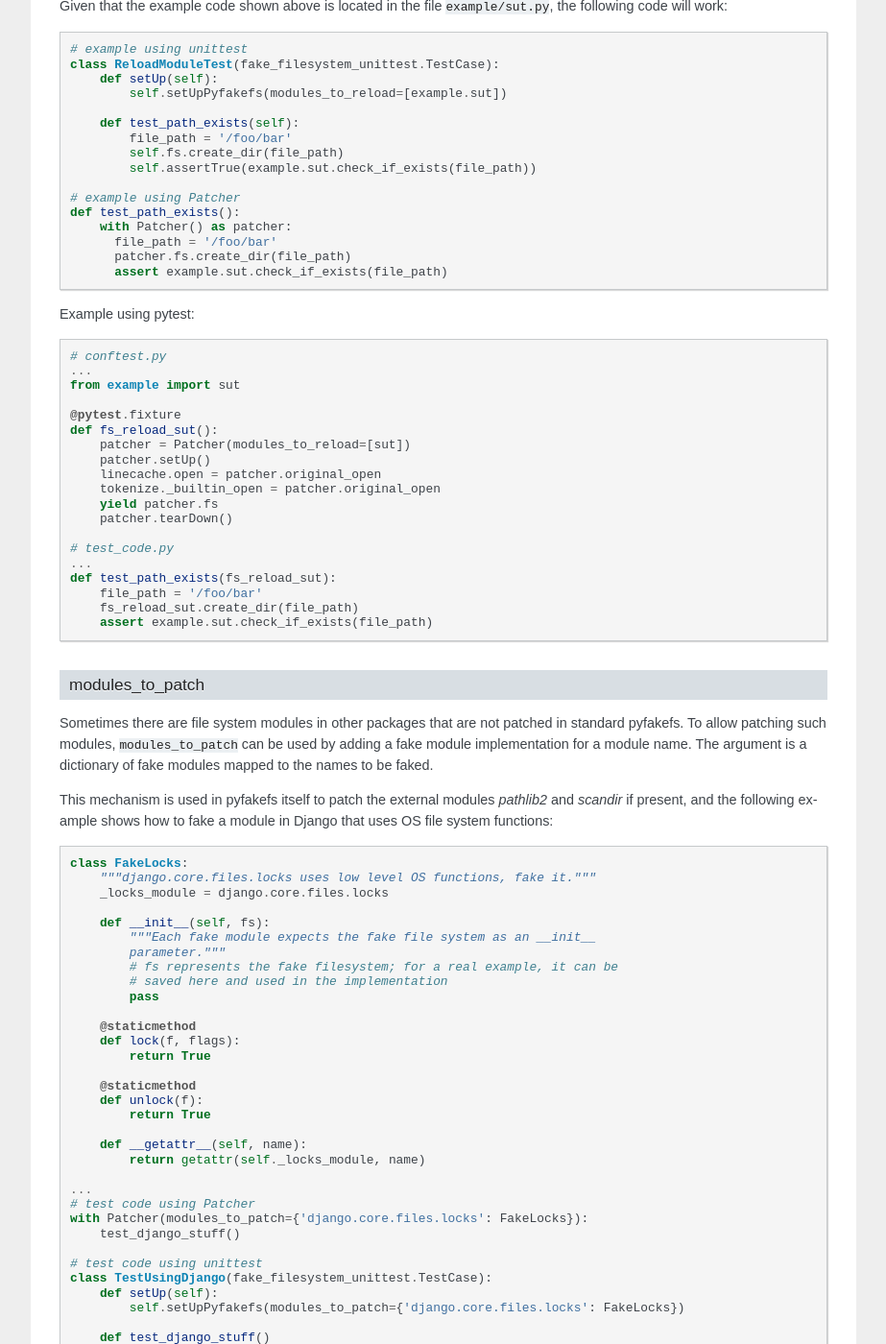
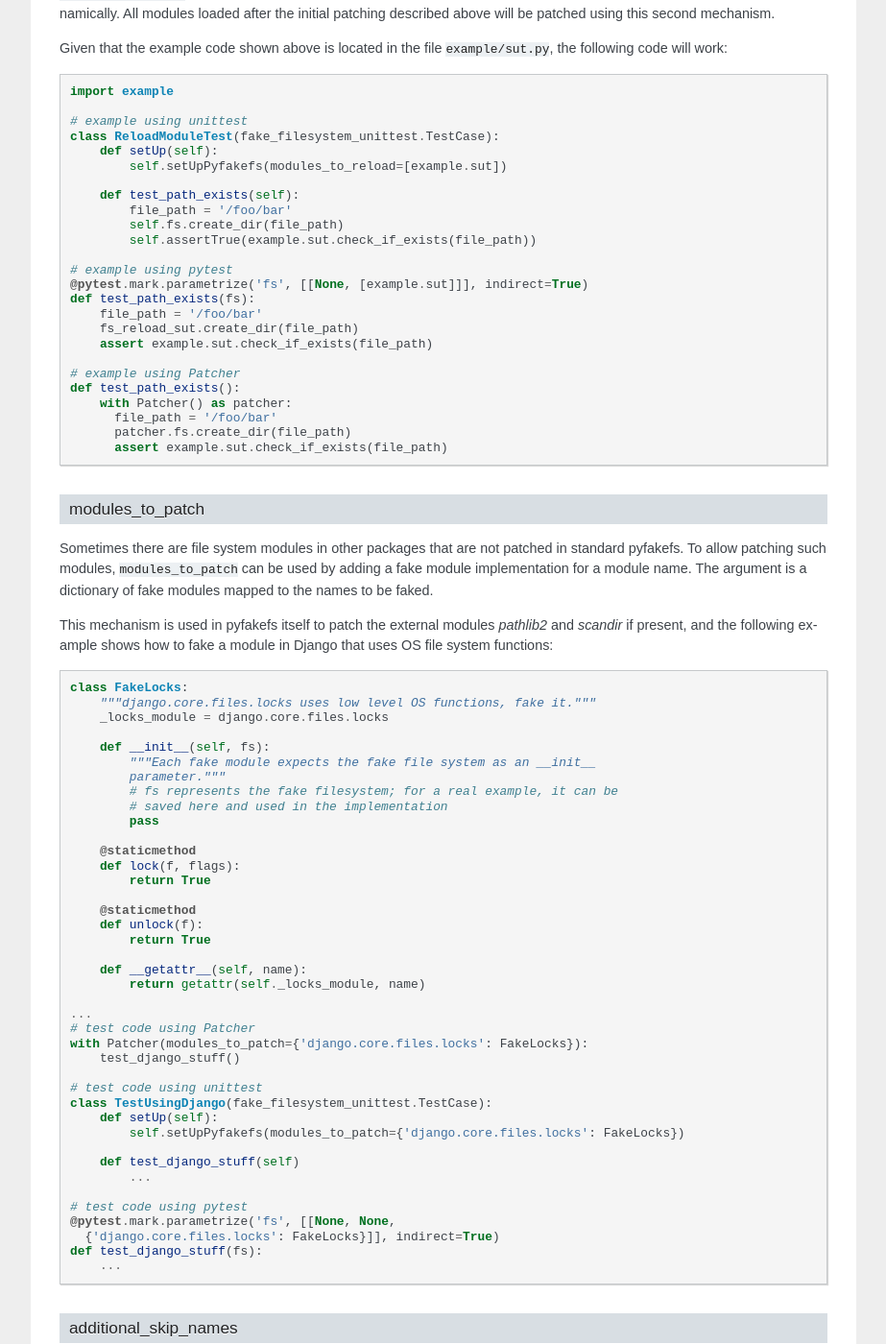
Before and after one commit to pytest-dev/pyfakefs, a Sphinx documentation site: the page built from docs/usage.rst, in a window 1280 px wide and 1400 px high, scrolled down 2912 px. Shown: the whole window at 96% size, without its empty margins (198-1121 px from the left). Built offline with Sphinx 7.4.7, drawn with Linux system fonts in a browser that asks for light colours; some of the changed text lies outside the part shown.

Commit message:
Added possibility to pass additional parameters to `fs` pytest fixture
- added test and documentation

```diff
--- a/docs/usage.rst
+++ b/docs/usage.rst
@@ -96,11 +96,15 @@ the box.
 In case of ``fake_filesystem_unittest.TestCase``, these arguments can either
 be set in the TestCase instance initialization, or passed to ``setUpPyfakefs()``.
 
-.. note:: If you need these arguments in ``PyTest``, you must
-  use ``Patcher`` directly instead of the ``fs`` fixture. Alternatively,
-  you can add your own fixture with the needed parameters.
+.. note:: If you need these arguments in ``PyTest``, you can pass them using
+  ``@pytest.mark.parametrize``. Note that you have to also provide
+  all arguments before the needed ones, as keyword arguments cannot be used,
+  and you have to add ``indirect=True`` as argument.
+  Alternatively, you can add your own fixture with the needed parameters.
 
-  An example for both approaches can be found in
+  Examples for the first approach can be found below, and in
+  `pytest_fixture_param_test.py <https://github.com/jmcgeheeiv/pyfakefs/blob/master/pyfakefs/pytest_tests/pytest_fixture_param_test.py>`__.
+  The second approach is shown in
   `pytest_fixture_test.py <https://github.com/jmcgeheeiv/pyfakefs/blob/master/pyfakefs/pytest_tests/pytest_fixture_test.py>`__
   with the example fixture in `conftest.py <https://github.com/jmcgeheeiv/pyfakefs/blob/master/pyfakefs/pytest_tests/conftest.py>`__.
   We advice to use this example fixture code as a template for your customized
@@ -185,6 +189,8 @@ Given that the example code shown above is located in the file
 
 .. code:: python
 
+  import example
+
   # example using unittest
   class ReloadModuleTest(fake_filesystem_unittest.TestCase):
       def setUp(self):
@@ -195,36 +201,19 @@ Given that the example code shown above is located in the file
           self.fs.create_dir(file_path)
           self.assertTrue(example.sut.check_if_exists(file_path))
 
+  # example using pytest
+  @pytest.mark.parametrize('fs', [[None, [example.sut]]], indirect=True)
+  def test_path_exists(fs):
+      file_path = '/foo/bar'
+      fs_reload_sut.create_dir(file_path)
+      assert example.sut.check_if_exists(file_path)
+
   # example using Patcher
   def test_path_exists():
       with Patcher() as patcher:
         file_path = '/foo/bar'
         patcher.fs.create_dir(file_path)
         assert example.sut.check_if_exists(file_path)
-
-Example using pytest:
-
-.. code:: python
-
-  # conftest.py
-  ...
-  from example import sut
-
-  @pytest.fixture
-  def fs_reload_sut():
-      patcher = Patcher(modules_to_reload=[sut])
-      patcher.setUp()
-      linecache.open = patcher.original_open
-      tokenize._builtin_open = patcher.original_open
-      yield patcher.fs
-      patcher.tearDown()
-
-  # test_code.py
-  ...
-  def test_path_exists(fs_reload_sut):
-      file_path = '/foo/bar'
-      fs_reload_sut.create_dir(file_path)
-      assert example.sut.check_if_exists(file_path)
 
 
 modules_to_patch
@@ -273,8 +262,14 @@ fake a module in Django that uses OS file system functions:
       def setUp(self):
           self.setUpPyfakefs(modules_to_patch={'django.core.files.locks': FakeLocks})
 
-      def test_django_stuff()
+      def test_django_stuff(self)
           ...
+
+  # test code using pytest
+  @pytest.mark.parametrize('fs', [[None, None,
+    {'django.core.files.locks': FakeLocks}]], indirect=True)
+  def test_django_stuff(fs):
+      ...
 
 additional_skip_names
 ~~~~~~~~~~~~~~~~~~~~~
```
Also changed, not shown: CHANGES.md (+1 -0 lines), .travis.yml, 3 other files.
